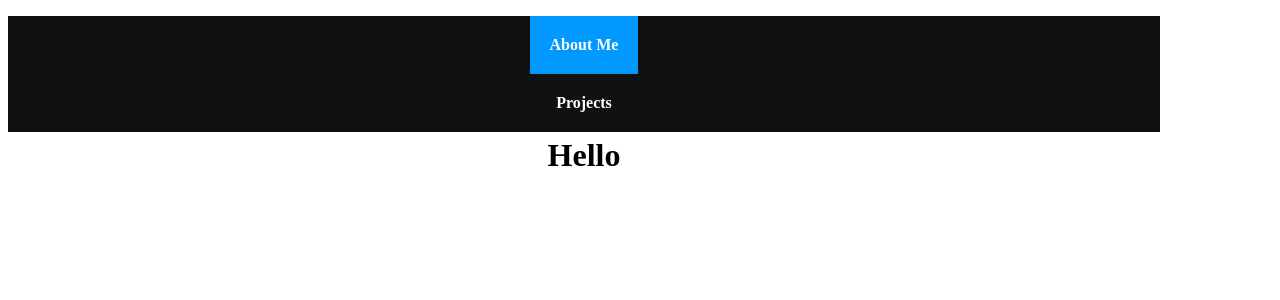
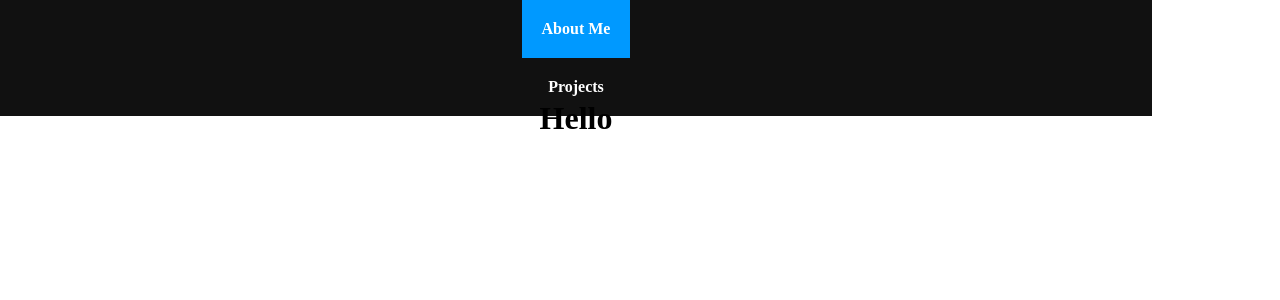
Before and after one commit to zach-c-d/personalSite, a React (Create React App) app: page / in a window 1280 px wide. Shown: the top 300 px of the page. Built offline with nearby package versions, Linux system fonts and the light colour scheme.

Commit message:
wip setting background object in main.js

```diff
--- a/src/Main.js
+++ b/src/Main.js
@@ -4,17 +4,27 @@ import {
 } from "react-router-dom";
 import Navigation from './components/Navigation.js'
 import Content from './components/Content.js'
+import styled from 'styled-components'
 
 class Main extends Component {
     render() {
         return (
+            <backgroundContainer>
             <HashRouter>
                 <navBar>
                     <Navigation></Navigation>
                     <Content></Content>
                 </navBar>
             </HashRouter>
+            </backgroundContainer>
         );
     }
 }
 export default Main;
+
+const backgroundContainer = styled.div`
+    width:100vw;
+    height:100vh;
+    position: static;
+    background-color: black;
+`
--- a/src/components/Navigation.js
+++ b/src/components/Navigation.js
@@ -41,7 +41,5 @@ const NavBarContainer = styled.div`
                 background-color: #0099FF;
             }
         }
-
     }
-
 `
--- a/src/index.css
+++ b/src/index.css
@@ -1,3 +1,4 @@
 *{
-    /* background-color: black; */
+    margin: 0;
+    padding: 0;
 }
```
